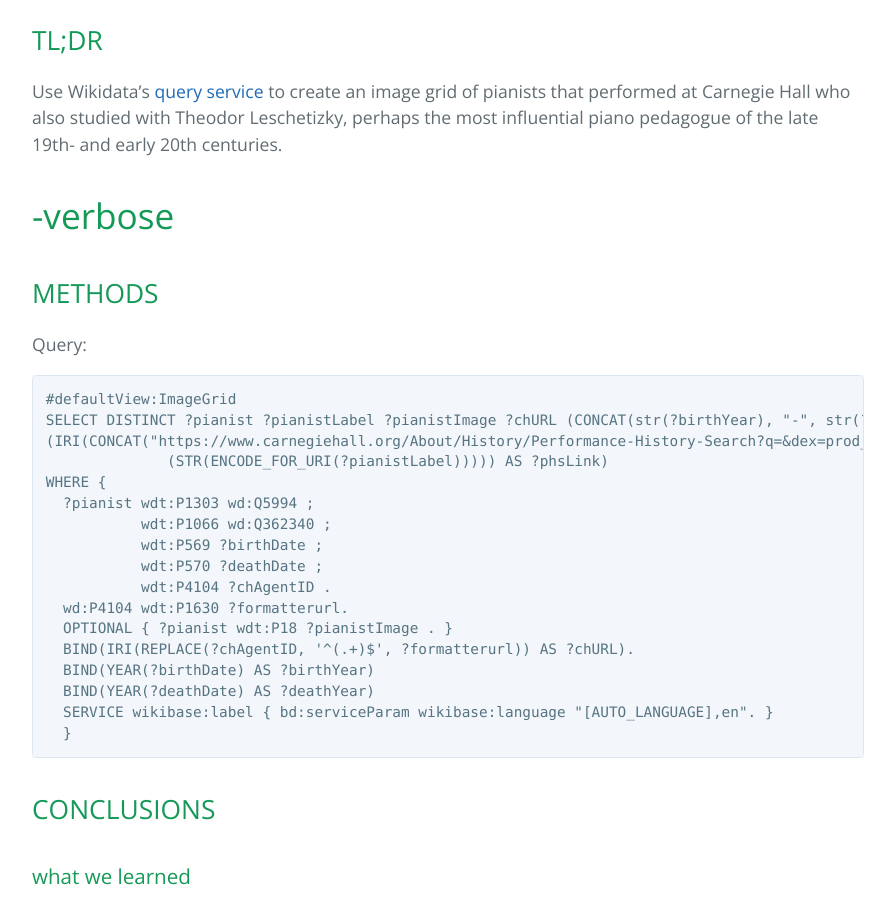
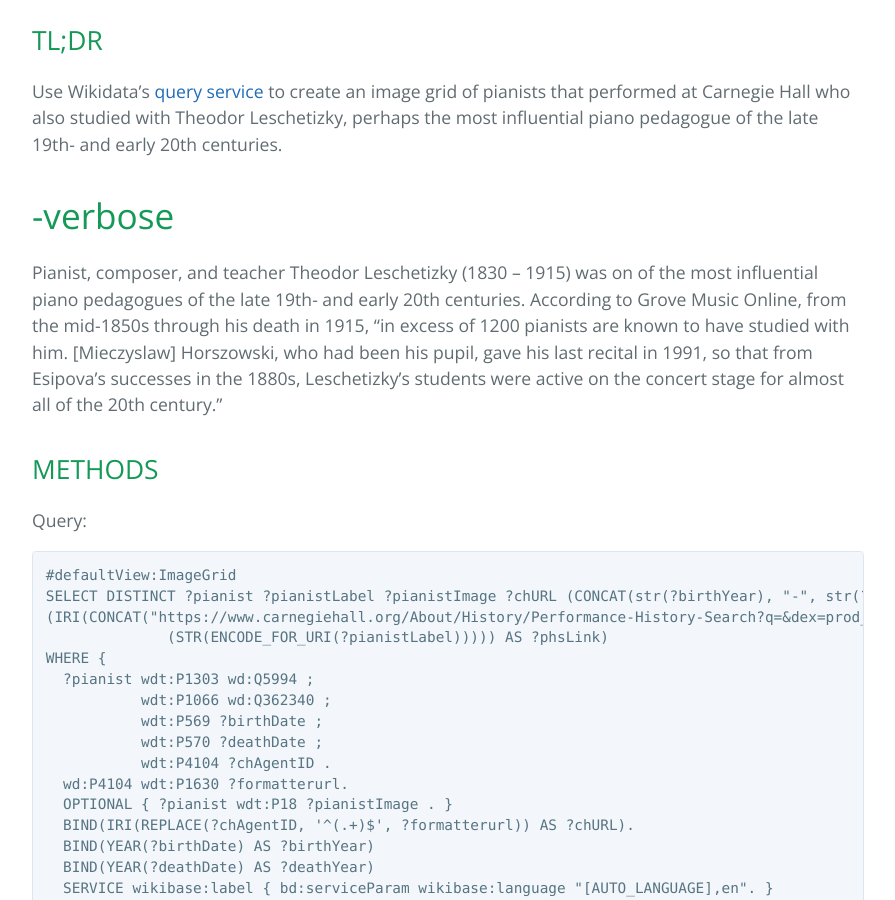
Before and after one commit to CarnegieHall/datalab, a Jekyll site: the page built from experiments/chdl-0010.md, in a window 1280 px wide and 900 px high, scrolled down 1378 px. Shown: the whole window, without its empty margins (192-1087 px from the left). Built offline with Jekyll 4.4.1, drawn with Linux system fonts in a browser that asks for light colours; our own code applies the rules of GitHub Pages for plain Markdown files.

Commit message:
Add verbose

```diff
--- a/experiments/chdl-0010.md
+++ b/experiments/chdl-0010.md
@@ -21,6 +21,7 @@ Use Wikidata's [query service](https://query.wikidata.org/) to create an image g
 
 
 # -verbose
+Pianist, composer, and teacher Theodor Leschetizky (1830 – 1915) was on of the most influential piano pedagogues of the late 19th- and early 20th centuries. According to Grove Music Online, from the mid-1850s through his death in 1915, "in excess of 1200 pianists are known to have studied with him. [Mieczyslaw] Horszowski, who had been his pupil, gave his last recital in 1991, so that from Esipova's successes in the 1880s, Leschetizky's students were active on the concert stage for almost all of the 20th century."
 
 ## METHODS
 Query:
```
